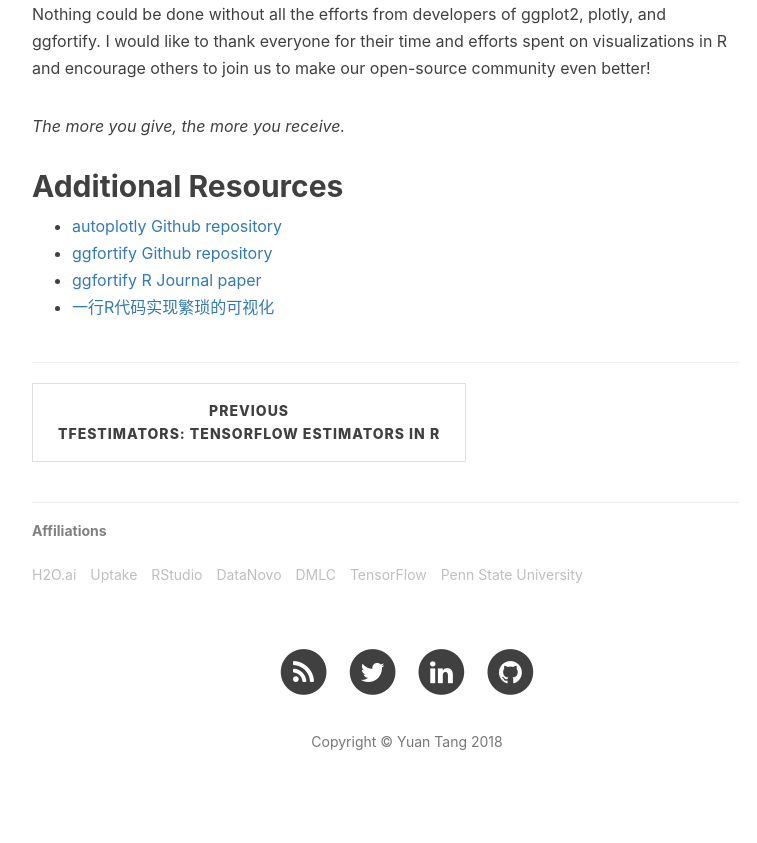
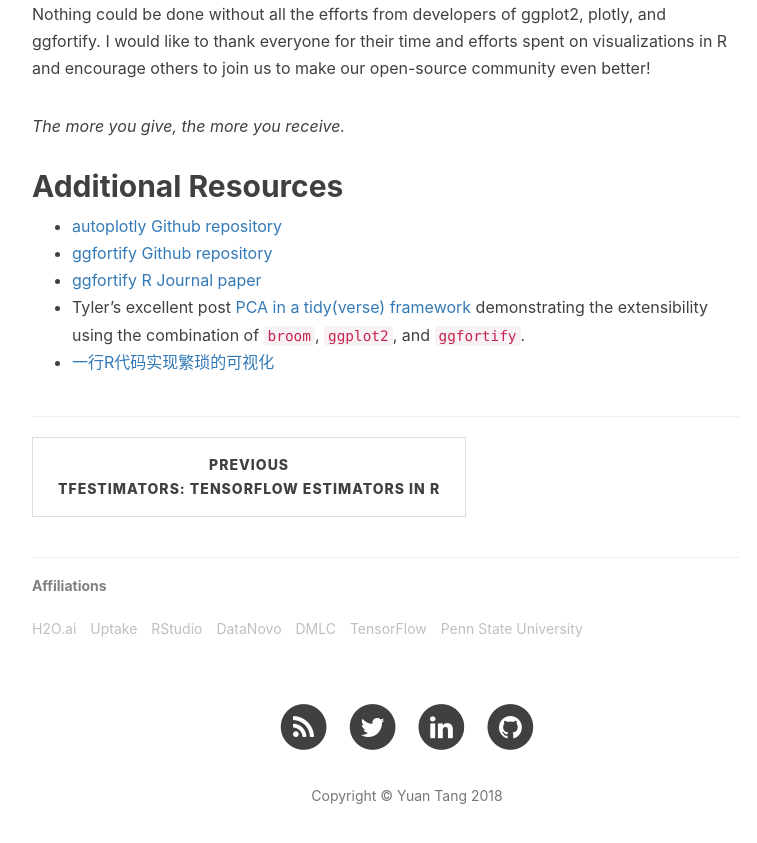
Before and after one commit to terrytangyuan/terrytangyuan.github.com, a Jekyll site: the page built from _posts/2016-02-12-autoplotly-intro.markdown, in a window 1280 px wide and 900 px high, scrolled down 9268 px. Shown: the top 843 px of the window, without its empty margins (233-990 px from the left). Built offline with Jekyll 4.4.1, drawn with Linux system fonts in a browser that asks for light colours; nearby versions of some CDN libraries; comment, search, counter and statistics services are not loaded.

Commit message:
Add tyler's post

```diff
--- a/_posts/2016-02-12-autoplotly-intro.markdown
+++ b/_posts/2016-02-12-autoplotly-intro.markdown
@@ -197,6 +197,8 @@ community even better!
 * [autoplotly Github repository](https://github.com/terrytangyuan/autoplotly)
 * [ggfortify Github repository](https://github.com/sinhrks/ggfortify)
 * [ggfortify R Journal paper](https://journal.r-project.org/archive/2016-2/tang-horikoshi-li.pdf)
+* Tyler's excellent post [PCA in a tidy(verse) framework](https://tbradley1013.github.io/2018/02/01/pca-in-a-tidy-verse-framework/)
+demonstrating the extensibility using the combination of `broom`, `ggplot2`, and `ggfortify`.
 * [一行R代码实现繁琐的可视化](https://terrytangyuan.github.io/2015/11/24/ggfortify-intro/)
 
 
```
